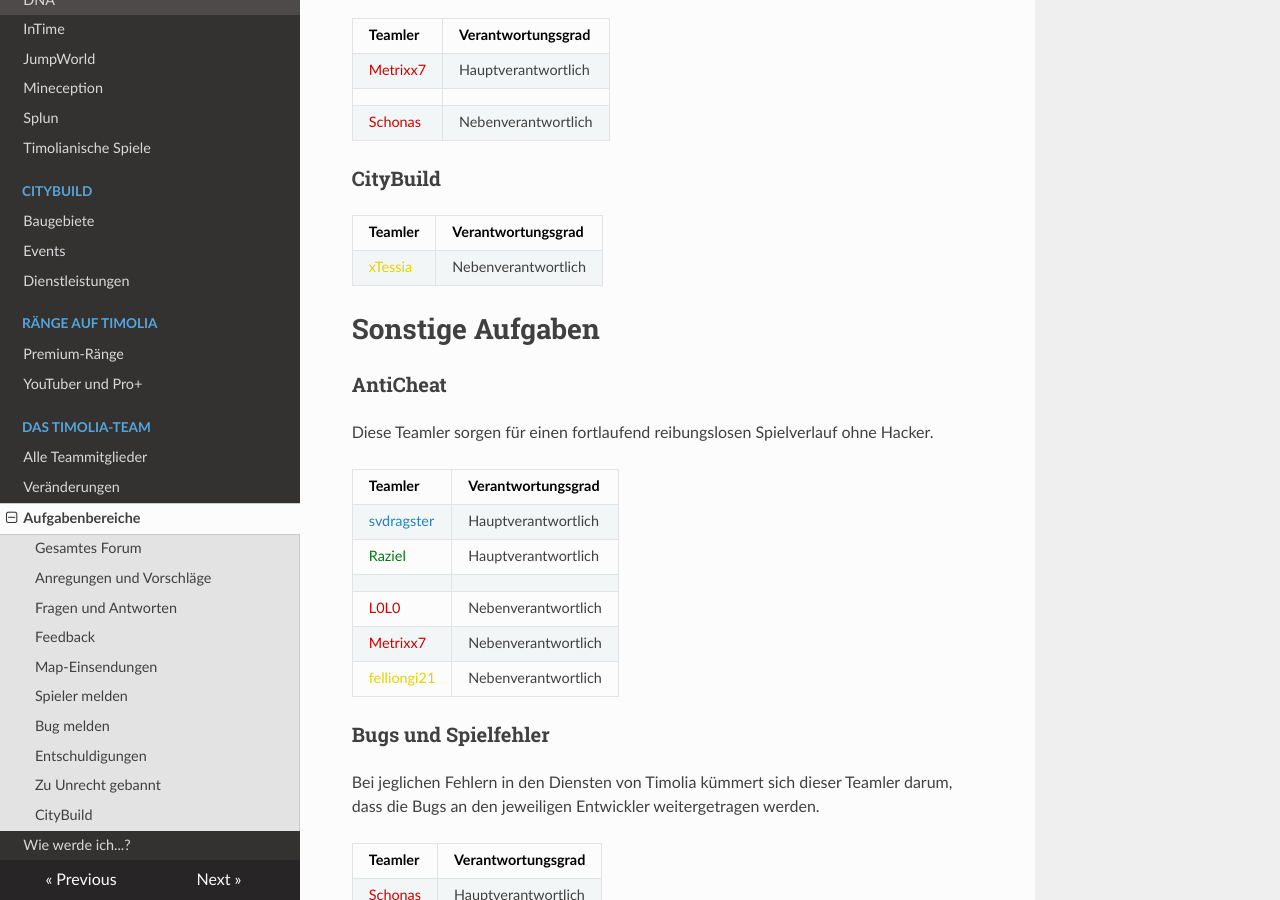
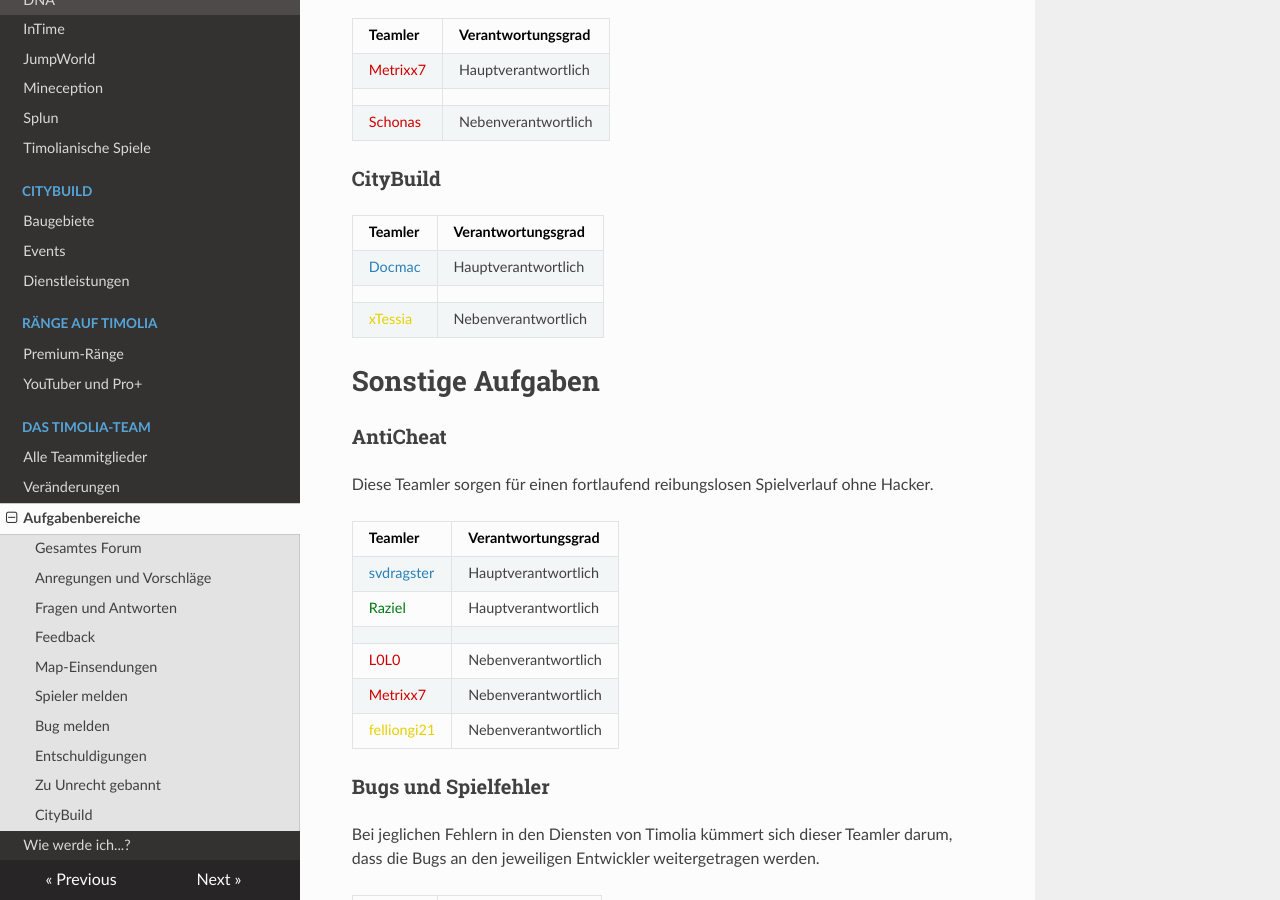
Before and after one commit to TimoliaDE/HowTo, an MkDocs documentation site: the page built from docs/team/responsibilities.md, in a window 1280 px wide and 900 px high, scrolled down 2273 px. Built offline with MkDocs 1.6.1, drawn with Linux system fonts in a browser that asks for light colours; nearby versions of some CDN libraries; old or Windows-style settings are respelled for this version of MkDocs; part of the change alters nothing that is shown.

Commit message:
Docmac City HV und Lascona Broadcast NV in blau

```diff
--- a/docs/team/responsibilities.md
+++ b/docs/team/responsibilities.md
@@ -83,6 +83,8 @@ Die Verantwortlichen für das gesamte Forum kümmern sich sowohl um den Aufbau d
 ###<strong>CityBuild</strong>
 | Teamler | Verantwortungsgrad |
 | ------ | ------ |
+|<span style="color:#2980b9">Docmac</span> | Hauptverantwortlich |
+| | |
 |<span style="color:#E4D100">xTessia</span> | Nebenverantwortlich |
 
 # Sonstige Aufgaben
@@ -172,7 +174,7 @@ Um auch ingame immer auf dem neusten Stand zu bleiben, wird sich hier um Broadca
 | ------ | ------ |
 |<span style="color:#CF0101">L0L0</span> | Hauptverantwortlich |
 | | |
-|<span style="color:#CF0101">Milam</span> | Nebenverantwortlich |
+|<span style="color:#2980b9">Lascona</span> | Nebenverantwortlich |
 |<span style="color:#E4D100">Juliaan</span> | Nebenverantwortlich |
 
 ###<strong>Team-Leiter</strong>
```
